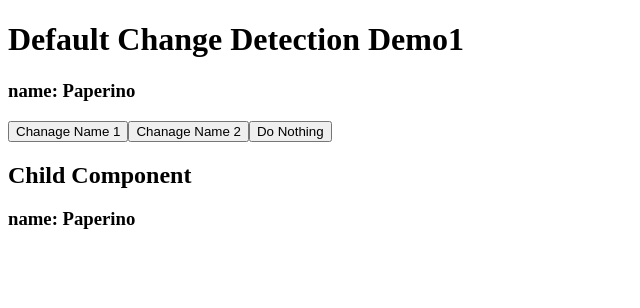
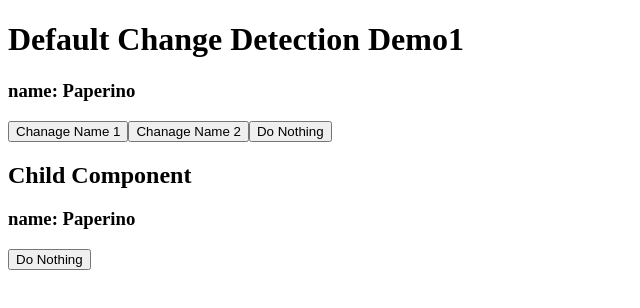
Before and after one commit to AndreaDiCioccio/Change-Detection-Strategy-Demo1-Default, an Angular app: page / in a window 1280 px wide. Shown: the top 308 px of the page, without its empty margins (0-640 px from the left). Built offline with nearby package versions, Linux system fonts and the light colour scheme.

Commit message:
changes3

```diff
--- a/src/app/child.component.ts
+++ b/src/app/child.component.ts
@@ -5,6 +5,7 @@ import { Component, Input, OnChanges, SimpleChanges } from '@angular/core';
     template: `
         <h2>Child Component</h2>
         <h3>name: {{person.name}}</h3>
+        <button (click)="doNothing()">Do Nothing</button>
         {{cd()}}
     `
 })
@@ -18,6 +19,10 @@ export class ChildComponent implements OnChanges {
         console.log('childComponent --> change detected')
     }
 
+    doNothing(){
+
+    }
+
     //it is called upon each rendering
     cd(){
         console.log('childComponent --> rendering')
```
